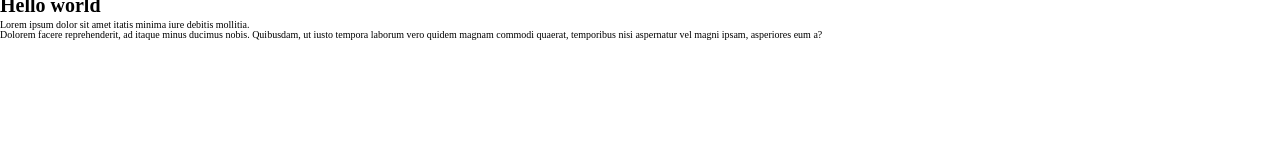
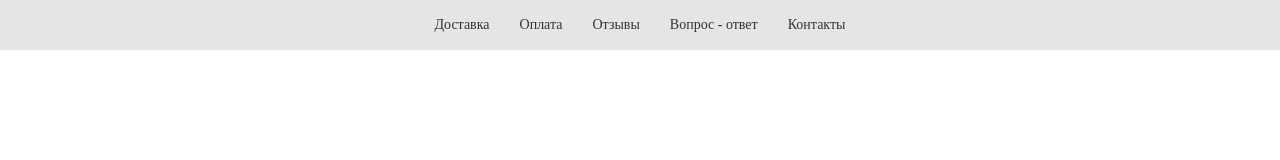
Before and after one commit to VladimirMakarof/Project-chairs-shop-online, a website: page index.html in a window 1280 px wide. Drawn offline with Linux system fonts and the light colour scheme.

Commit message:
add styles and html for headen-navigation block

```diff
--- a/index.html
+++ b/index.html
@@ -8,9 +8,15 @@
     <title>Магазин кресел.</title>
 </head>
 <body>
-    <h1>Hello world</h1>
-    <p>Lorem ipsum dolor sit amet itatis minima iure debitis mollitia.
-        <br> Dolorem facere reprehenderit, ad itaque minus ducimus nobis. Quibusdam, ut iusto tempora laborum vero quidem magnam commodi quaerat, temporibus nisi aspernatur vel magni ipsam, asperiores eum a?</p>
+    <section class="header-navigation">
+        <div class="wrapper header-navigation__wrapper">
+            <a href="#" class="header-navigation__link">Доставка</a>
+            <a href="#" class="header-navigation__link">Оплата</a>
+            <a href="#" class="header-navigation__link">Отзывы</a>
+            <a href="#" class="header-navigation__link">Вопрос - ответ</a>
+            <a href="#" class="header-navigation__link">Контакты</a>
+        </div>
+    </section>
 
 </body>
 </html>
--- a/src/scss/constants/_constants.scss
+++ b/src/scss/constants/_constants.scss
@@ -1,6 +1,6 @@
 $primary1: #F13C6E;
 $primary2: #fff;
-$primary2: #EFEFEF;
+$primary3: #E5E5E5;
 
 $title-text-color: #000000;
 $link-text-color: #000000;
--- a/src/scss/index.scss
+++ b/src/scss/index.scss
@@ -1,2 +1,5 @@
 @import "./constants/constants";
 @import "./global/global";
+
+// modulse
+@import "./modules/header-navigation"
--- /dev/null
+++ b/src/scss/modules/_header-navigation.scss
@@ -0,0 +1,22 @@
+.header-navigation {
+    background: $primary3;
+
+    &__link{
+        font-size: 1.4rem;
+        line-height: 1.6rem;
+        color: $info-text-color;
+        &:not(:last-child){
+            margin-right: 30px;
+        }
+    }
+    &__wrapper{
+        display: flex;
+        align-items: center;
+        justify-content: center;
+        padding: 17px 0;
+    }
+}
+.wrapper {
+}
+.header-navigation__wrapper {
+}
```
Also changed, not shown: README.md, src/css/index.css.
